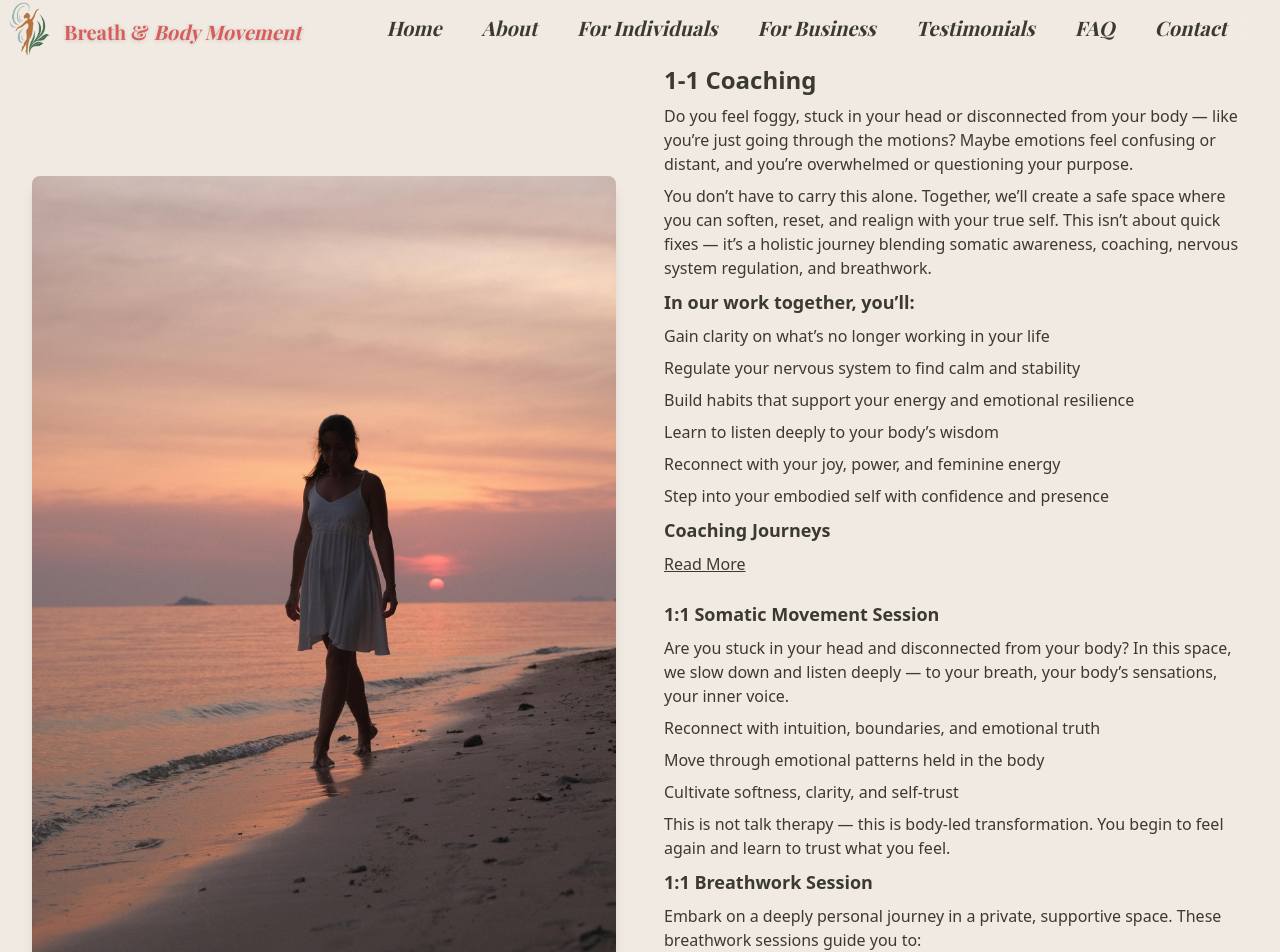
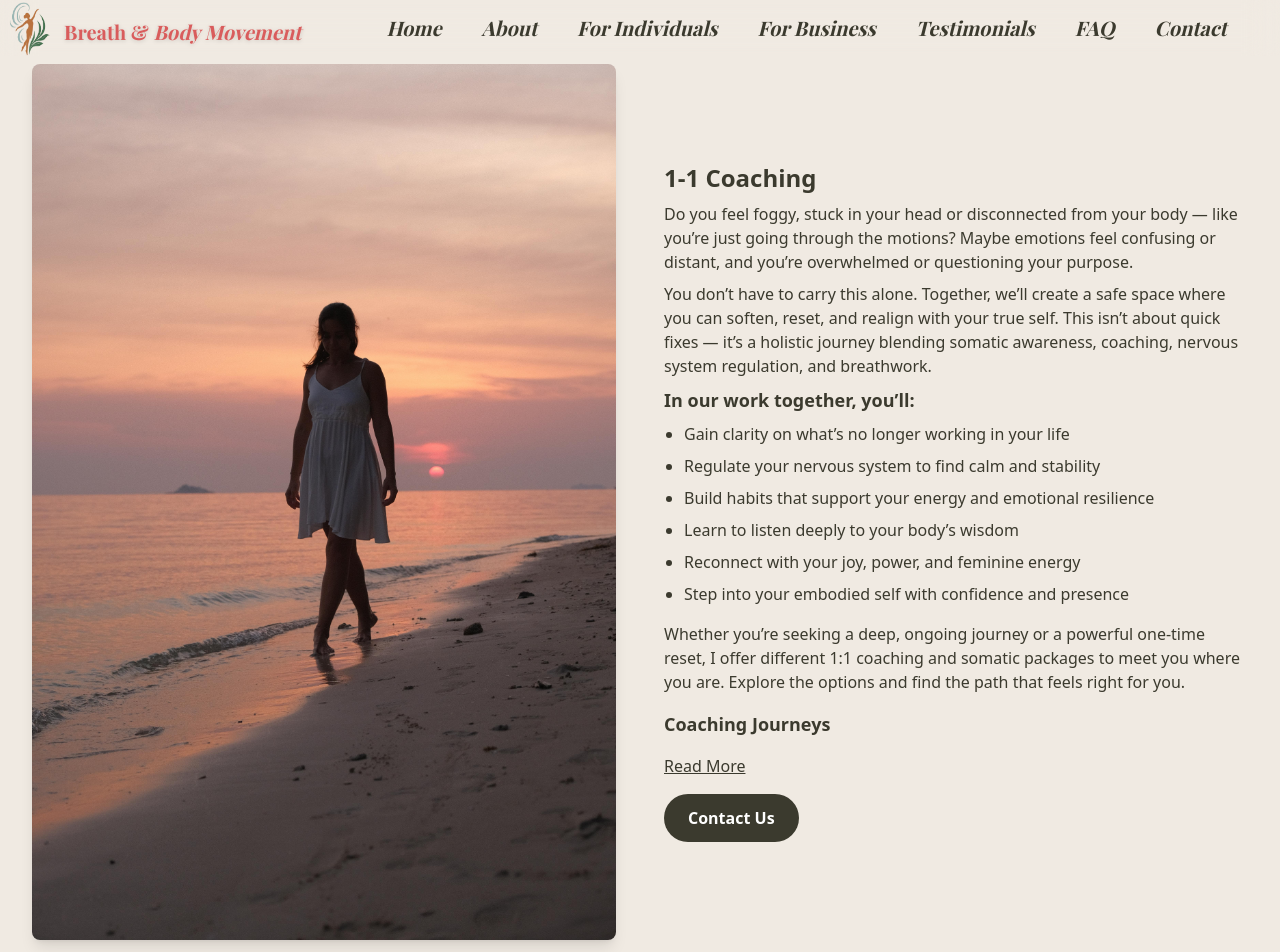
Before and after one commit to Stefannieuwenburg/Ebru-startup-webpage, a React (Vite) app: page /private-coaching in a window 1280 px wide. Shown: the top 952 px of the page. Built offline with nearby package versions, Linux system fonts and the light colour scheme; a web font is replaced by a local one.

Commit message:
commit private section

```diff
--- a/src/pages/PrivateCoaching.jsx
+++ b/src/pages/PrivateCoaching.jsx
@@ -5,32 +5,8 @@ const PrivateCoaching = () => {
     const [showMore, setShowMore] = useState(false);
     const toggleText = () => setShowMore(!showMore);
 
-    const extendedText = (
-        <div className="mt-4 space-y-4 text-[#3b3a2e] text-base">
-            <div>
-                <strong>The Return - Coaching Journey 1</strong><br />
-                Come home to yourself while cultivating presence and vitality.<br />
-                A 3-month journey with bi-weekly 1:1 sessions.<br />
-                Ideal if you're ready to slow down, reconnect with your body, and realign with your inner truth.
-            </div>
-            <div>
-                <strong>The Revival - Coaching Journey 2</strong><br />
-                Re-energize your whole being while embracing upward movement and power.<br />
-                A 6-month journey with bi-weekly 1:1 sessions.<br />
-                Perfect if you’re ready for deeper transformation and lasting change in how you live, lead, and show up.
-            </div>
-            <div>
-                <strong>The Power Hour</strong><br />
-                A shot of clarity to move through what’s keeping you stuck.<br />
-                A 90 min focused 1:1 session where we dive into your most pressing challenge.<br />
-                Includes coaching, somatic movement, and breathwork to help you shift, reset, and move forward with confidence.<br />
-                You are free to choose a single focused somatic movement session or a focused breathwork session too.
-            </div>
-        </div>
-    );
-
     return (
-        <section id="privatecoaching" className="bg-[#f0eae2] min-h-screen py-16">
+        <section id="privatecoaching" className="bg-[#f0eae2] font-sans text-base min-h-screen py-16 text-[#3b3a2e]">
             <div className="max-w-7xl mx-auto px-4 sm:px-6 lg:px-8">
                 <div className="grid grid-cols-1 lg:grid-cols-2 gap-12 items-center">
                     <div className="relative">
@@ -40,23 +16,23 @@ const PrivateCoaching = () => {
                             className="rounded-lg shadow-lg w-full h-full object-cover"
                         />
                     </div>
+
                     <div>
-                        <h2 className="text-2xl font-bold text-[#3b3a2e] mb-2">1-1 Coaching</h2>
+                        <h2 className="text-2xl font-bold mb-2">1-1 Coaching</h2>
 
-                        <p className="text-base text-[#3b3a2e] mb-2">
+                        <p className="mb-2">
                             Do you feel foggy, stuck in your head or disconnected from your body — like you’re just
                             going through the motions? Maybe emotions feel confusing or distant, and you’re
                             overwhelmed or questioning your purpose.
                         </p>
-                        <p className="text-base text-[#3b3a2e] mb-2">
+                        <p className="mb-2">
                             You don’t have to carry this alone. Together, we’ll create a safe space where you can
                             soften, reset, and realign with your true self. This isn’t about quick fixes — it’s a
                             holistic journey blending somatic awareness, coaching, nervous system regulation, and
                             breathwork.
                         </p>
-
-                        <h3 className="text-lg font-semibold text-[#3b3a2e] mb-2">In our work together, you’ll:</h3>
-                        <ul className="list-none text-[#3b3a2e] mb-2 space-y-2">
+                        <h3 className="text-lg font-semibold mb-2">In our work together, you’ll:</h3>
+                        <ul className="list-disc pl-5 mb-4 space-y-2">
                             <li>Gain clarity on what’s no longer working in your life</li>
                             <li>Regulate your nervous system to find calm and stability</li>
                             <li>Build habits that support your energy and emotional resilience</li>
@@ -64,60 +40,84 @@ const PrivateCoaching = () => {
                             <li>Reconnect with your joy, power, and feminine energy</li>
                             <li>Step into your embodied self with confidence and presence</li>
                         </ul>
+                        <p className="mb-4">
+                            Whether you’re seeking a deep, ongoing journey or a powerful one-time reset, I offer different
+                            1:1 coaching and somatic packages to meet you where you are. Explore the options and find the
+                            path that feels right for you.
+                        </p>
 
-                        <h3 className="text-lg font-semibold text-[#3b3a2e] mb-2">Coaching Journeys</h3>
-                        {!showMore && (
-                            <button
-                                onClick={toggleText}
-                                className="text-[#3b3a2e] underline hover:text-[#2d2c22] transition"
-                            >
-                                Read More
-                            </button>
-                        )}
-                        {showMore && (
-                            <>
-                                {extendedText}
+                        <h3 className="text-lg font-semibold mb-2">Coaching Journeys</h3>
+
+                        <div className="mt-4">
+                            {!showMore ? (
                                 <button
                                     onClick={toggleText}
-                                    className="mt-4 text-[#3b3a2e] underline hover:text-[#2d2c22] transition"
+                                    className="underline hover:text-[#2d2c22] transition"
+                                >
+                                    Read More
+                                </button>
+                            ) : (
+                                <button
+                                    onClick={toggleText}
+                                    className="underline hover:text-[#2d2c22] transition"
                                 >
                                     Read Less
                                 </button>
-                            </>
+                            )}
+                        </div>
+
+                        {showMore && (
+                            <div className="space-y-6 mt-4">
+                                <div>
+                                    <strong>The Return - Coaching Journey 1</strong><br />
+                                    Come home to yourself while cultivating presence and vitality.<br />
+                                    A 3-month journey with bi-weekly 1:1 sessions.<br />
+                                    Ideal if you're ready to slow down, reconnect with your body, and realign with your inner truth.
+                                </div>
+                                <div>
+                                    <strong>The Revival - Coaching Journey 2</strong><br />
+                                    Re-energize your whole being while embracing upward movement and power.<br />
+                                    A 6-month journey with bi-weekly 1:1 sessions.<br />
+                                    Perfect if you’re ready for deeper transformation and lasting change in how you live, lead, and show up.
+                                </div>
+                                <div>
+                                    <strong>The Power Hour</strong><br />
+                                    A shot of clarity to move through what’s keeping you stuck.<br />
+                                    A 90 min focused 1:1 session where we dive into your most pressing challenge.<br />
+                                    Includes coaching, somatic movement, and breathwork to help you shift, reset, and move forward with confidence.<br />
+                                    You are free to choose a single focused somatic movement session or a focused breathwork session too.
+                                </div>
+                                <div>
+                                    <strong>1:1 Somatic Movement Session</strong><br />
+                                    Are you stuck in your head and disconnected from your body? In this space, we slow down and listen deeply — to your breath, your body’s sensations, your inner voice.
+                                    <ul className="list-disc pl-5 mt-2 space-y-1">
+                                        <li>Reconnect with intuition, boundaries, and emotional truth</li>
+                                        <li>Move through emotional patterns held in the body</li>
+                                        <li>Cultivate softness, clarity, and self-trust</li>
+                                    </ul>
+                                    <p className="mt-2">
+                                        This is not talk therapy — this is body-led transformation. You begin to feel again and learn to trust what you feel.
+                                    </p>
+                                </div>
+                                <div>
+                                    <strong>1:1 Breathwork Session</strong><br />
+                                    Embark on a deeply personal journey in a private, supportive space. These breathwork sessions guide you to:
+                                    <ul className="list-disc pl-5 mt-2 space-y-1">
+                                        <li>Access inner wisdom</li>
+                                        <li>Heal emotional wounds</li>
+                                        <li>Find emotional balance and clarity</li>
+                                        <li>Embrace holistic well-being</li>
+                                    </ul>
+                                    <p className="mt-2">
+                                        This is your unique path to transformation through breath.
+                                    </p>
+                                </div>
+                            </div>
                         )}
 
-                        <h3 className="text-lg font-semibold text-[#3b3a2e] mb-2 mt-6">1:1 Somatic Movement Session</h3>
-                        <p className="text-base text-[#3b3a2e] mb-2">
-                            Are you stuck in your head and disconnected from your body? In this space, we slow down
-                            and listen deeply — to your breath, your body’s sensations, your inner voice.
-                        </p>
-                        <ul className="text-base text-[#3b3a2e] mb-2 space-y-2">
-                            <li>Reconnect with intuition, boundaries, and emotional truth</li>
-                            <li>Move through emotional patterns held in the body</li>
-                            <li>Cultivate softness, clarity, and self-trust</li>
-                        </ul>
-                        <p className="text-base text-[#3b3a2e] mb-2">
-                            This is not talk therapy — this is body-led transformation. You begin to feel again and
-                            learn to trust what you feel.
-                        </p>
-
-                        <h3 className="text-lg font-semibold text-[#3b3a2e] mb-2">1:1 Breathwork Session</h3>
-                        <p className="text-base text-[#3b3a2e] mb-2">
-                            Embark on a deeply personal journey in a private, supportive space. These breathwork
-                            sessions guide you to:
-                        </p>
-                        <ul className="text-base text-[#3b3a2e] mb-2 space-y-2">
-                            <li>Access inner wisdom</li>
-                            <li>Heal emotional wounds</li>
-                            <li>Find emotional balance and clarity</li>
-                            <li>Embrace holistic well-being</li>
-                        </ul>
-                        <p className="text-lg text-[#3b3a2e] mb-6">
-                            This is your unique path to transformation through breath.
-                        </p>
                         <a
                             href="mailto:ebru.dargan@gmail.com"
-                            className="bg-[#3b3a2e] text-white px-6 py-3 rounded-3xl font-semibold hover:bg-[#2d2c22] transition-colors"
+                            className="mt-4 inline-block bg-[#3b3a2e] text-white px-6 py-3 rounded-3xl font-semibold hover:bg-[#2d2c22] transition-colors"
                         >
                             Contact Us
                         </a>
```
